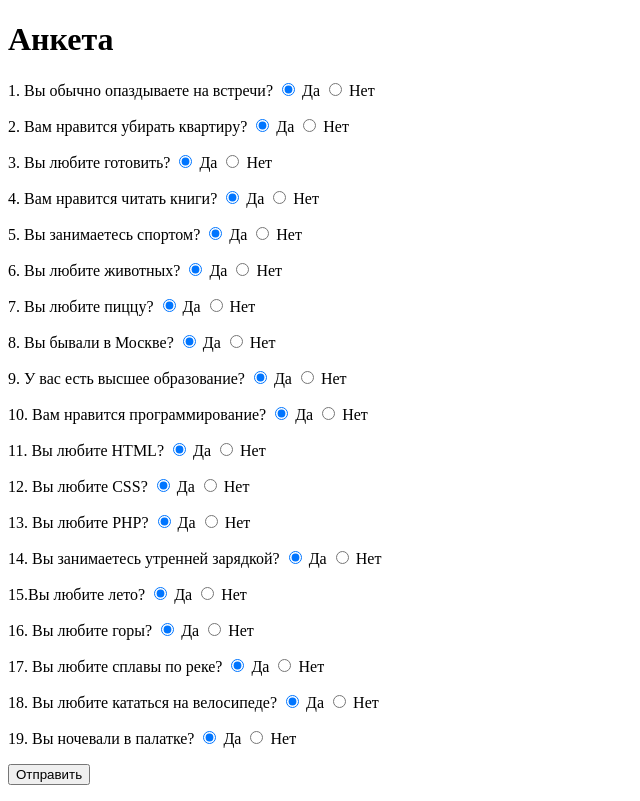
After one commit to IrinaZorina/fact15, a PHP site: page /portfolio/anketa.php in a window 1280 px wide. The commit adds this page. Shown: the whole page, without its empty margins (0-640 px from the left). Run offline with PHP 8.4, Linux system fonts and the light colour scheme.

Commit message:
add get/post

```diff
--- /dev/null
+++ b/portfolio/anketa.php
@@ -0,0 +1,62 @@
+<!doctype html>
+<html lang="en">
+<head>
+    <meta charset="UTF-8">
+    <meta name="viewport"
+          content="width=device-width, user-scalable=no, initial-scale=1.0, maximum-scale=1.0, minimum-scale=1.0">
+    <meta http-equiv="X-UA-Compatible" content="ie=edge">
+    <title>Document</title>
+</head>
+<body>
+<h1>Анкета</h1>
+
+<form method="post" action="<?php echo $_SERVER['PHP_SELF']; ?>">
+    <p>1. Вы обычно опаздываете на встречи? <input type="radio" name="q1" value="да" checked> Да <input type="radio" name="q1" value="нет"> Нет</p>
+    <p>2. Вам нравится убирать квартиру? <input type="radio" name="q2" value="да" checked> Да <input type="radio" name="q2" value="нет"> Нет</p>
+    <p>3. Вы любите готовить? <input type="radio" name="q3" value="да" checked> Да <input type="radio" name="q3" value="нет"> Нет</p>
+    <p>4. Вам нравится читать книги? <input type="radio" name="q4" value="да" checked> Да <input type="radio" name="q4" value="нет"> Нет</p>
+    <p>5. Вы занимаетесь спортом? <input type="radio" name="q5" value="да" checked> Да <input type="radio" name="q5" value="нет"> Нет</p>
+    <p>6. Вы любите животных? <input type="radio" name="q6" value="да" checked> Да <input type="radio" name="q6" value="нет"> Нет</p>
+    <p>7. Вы любите пиццу? <input type="radio" name="q7" value="да" checked> Да <input type="radio" name="q7" value="нет"> Нет</p>
+    <p>8. Вы бывали в Москве? <input type="radio" name="q8" value="да" checked> Да <input type="radio" name="q8" value="нет"> Нет</p>
+    <p>9. У вас есть высшее образование? <input type="radio" name="q9" value="да" checked> Да <input type="radio" name="q9" value="нет"> Нет</p>
+    <p>10. Вам нравится программирование? <input type="radio" name="q10" value="да" checked> Да <input type="radio" name="q10" value="нет"> Нет</p>
+    <p>11. Вы любите HTML? <input type="radio" name="q11" value="да" checked> Да <input type="radio" name="q11" value="нет"> Нет</p>
+    <p>12. Вы любите CSS? <input type="radio" name="q12" value="да" checked> Да <input type="radio" name="q12" value="нет"> Нет</p>
+    <p>13. Вы любите PHP? <input type="radio" name="q13" value="да" checked> Да <input type="radio" name="q13" value="нет"> Нет</p>
+    <p>14. Вы занимаетесь утренней зарядкой? <input type="radio" name="q14" value="да" checked> Да <input type="radio" name="q14" value="нет"> Нет</p>
+    <p>15.Вы любите лето? <input type="radio" name="q15" value="да" checked> Да <input type="radio" name="q15" value="нет"> Нет</p>
+    <p>16. Вы любите горы? <input type="radio" name="q16" value="да" checked> Да <input type="radio" name="q16" value="нет"> Нет</p>
+    <p>17. Вы любите сплавы по реке? <input type="radio" name="q17" value="да" checked> Да <input type="radio" name="q17" value="нет"> Нет</p>
+    <p>18. Вы любите кататься на велосипеде? <input type="radio" name="q18" value="да" checked> Да <input type="radio" name="q18" value="нет"> Нет</p>
+    <p>19. Вы ночевали в палатке? <input type="radio" name="q19" value="да" checked> Да <input type="radio" name="q19" value="нет"> Нет</p>
+    <p><input type="submit" value="Отправить"></p>
+</form>
+
+</body>
+</html>
+<?php
+$score = 0;
+
+if ($_SERVER["REQUEST_METHOD"] == "POST") {
+    for ($i = 1; $i <= 19; $i++) {
+        $question = "q" . $i;
+        if (isset($_POST[$question])) {
+            $answer = $_POST[$question];
+            if (in_array($i, [3, 9, 10, 13, 14, 19]) && $answer == "да") {
+                $score++;
+            } elseif (in_array($i, [1, 2, 4, 5, 6, 7, 8, 11, 12, 15, 16, 17, 18]) && $answer == "нет") {
+                $score++;
+            }
+        }
+    }
+    echo "<h2>Результат анкетирования:</h2>";
+    if ($score > 15) {
+        echo "У Вас покладистый характер";
+    } elseif ($score >= 8 && $score <= 15) {
+        echo "Вы не лишены недостатков, но с вами можно ладить";
+    } else {
+        echo "Вашим друзьям можно посочувствовать";
+    }
+}
+?>
--- a/portfolio/header.php
+++ b/portfolio/header.php
@@ -15,6 +15,9 @@
             <li class="cycle"><a href="cycles.php">ЦИКЛЫ</a> </li>
             <li class="cycle"><a href="arrays.php">МАССИВЫ</a> </li>
             <li class="cycle"><a href="lines.php">СТРОКИ</a> </li>
+            <li class="cycle"><a href="getpost.php">GET-POST</a> </li>
         </ul>
+        <a class="button" href="autho.php" style="margin-right: 200px; float: right;">Авторизация</a>
     </div>
+
 </header>
--- a/portfolio/styles/styles.css
+++ b/portfolio/styles/styles.css
@@ -66,3 +66,7 @@ html, body {
     text-align: left;
     padding-left: 40px;
 }
+.button a{
+    text-decoration: none;
+    font-size: 24px;
+}
```
Also changed, not shown: portfolio/autho.php (added, +40 -0 lines), portfolio/autho2.php (added, +14 -0 lines), portfolio/getpost.php (added, +64 -0 lines), portfolio/secret.php (added, +40 -0 lines), portfolio/secret2.php (added, +14 -0 lines), portfolio/images/764.jpg (added).
